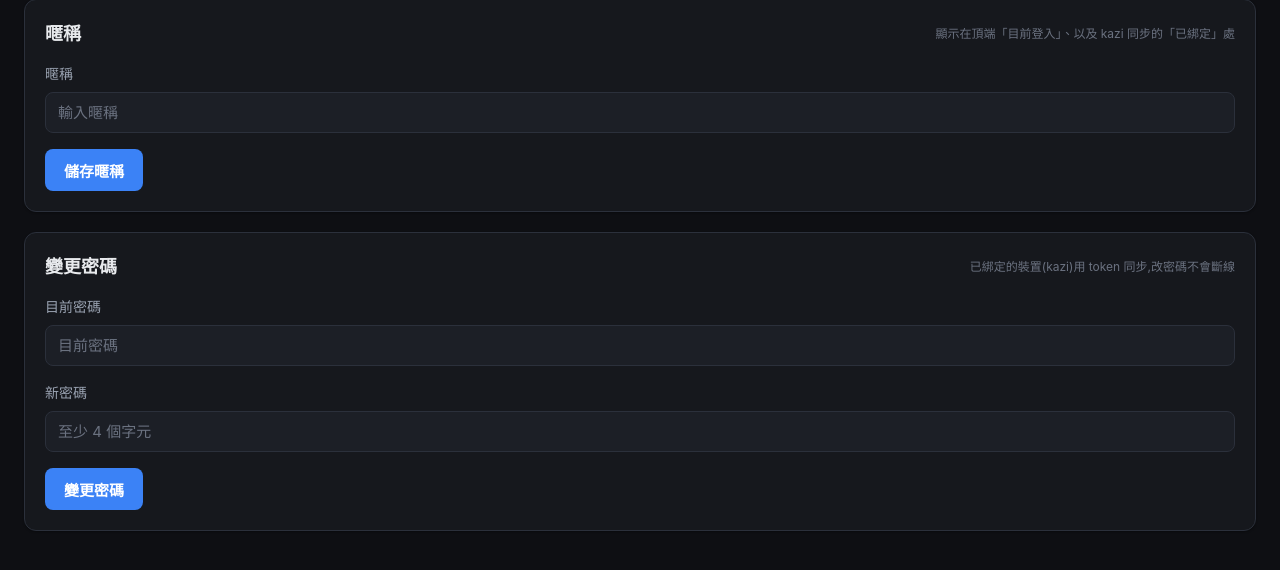
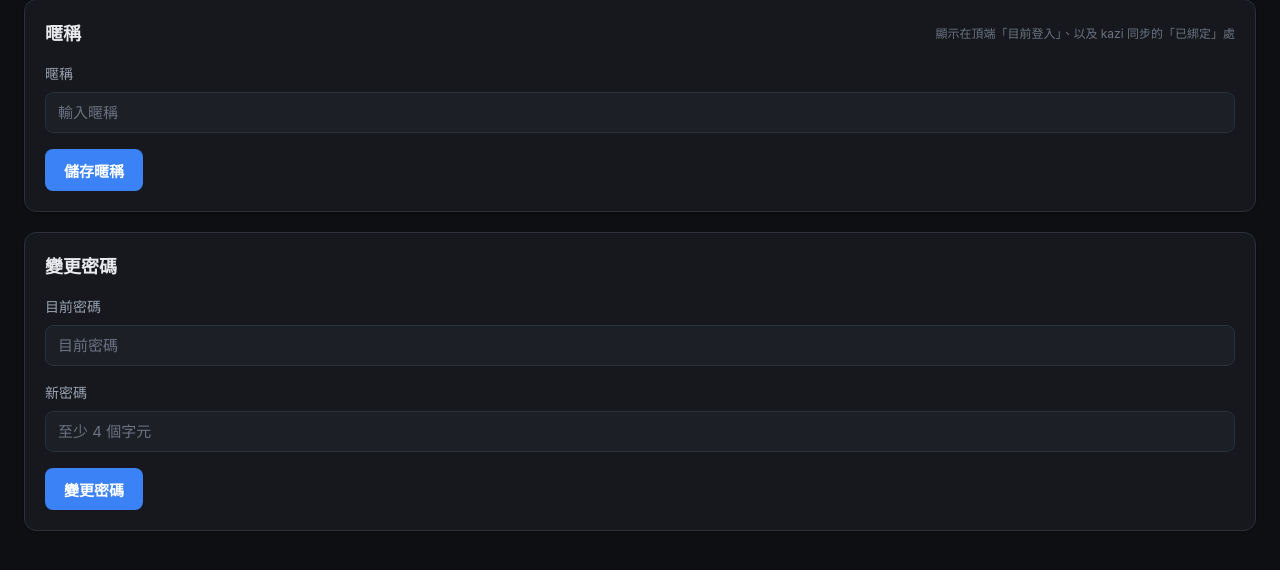
Before and after one commit to pp771007/maccms-parser, a Python web app: template templates/profile.html in a window 1280 px wide. Shown: the part 175-745 px from the top of the page. Run offline with Jinja, Linux system fonts and the light colour scheme; the template is opened without the code that fills it, so the values that code supplies are empty.

Commit message:
個人中心:移除變更密碼的多餘說明文字

```diff
--- a/templates/profile.html
+++ b/templates/profile.html
@@ -48,7 +48,6 @@
     <div class="card">
         <div class="card-header">
             <h2>變更密碼</h2>
-            <span class="card-subtitle">已綁定的裝置(kazi)用 token 同步,改密碼不會斷線</span>
         </div>
         <div class="form-group">
             <label for="currentPw">目前密碼</label>
```
